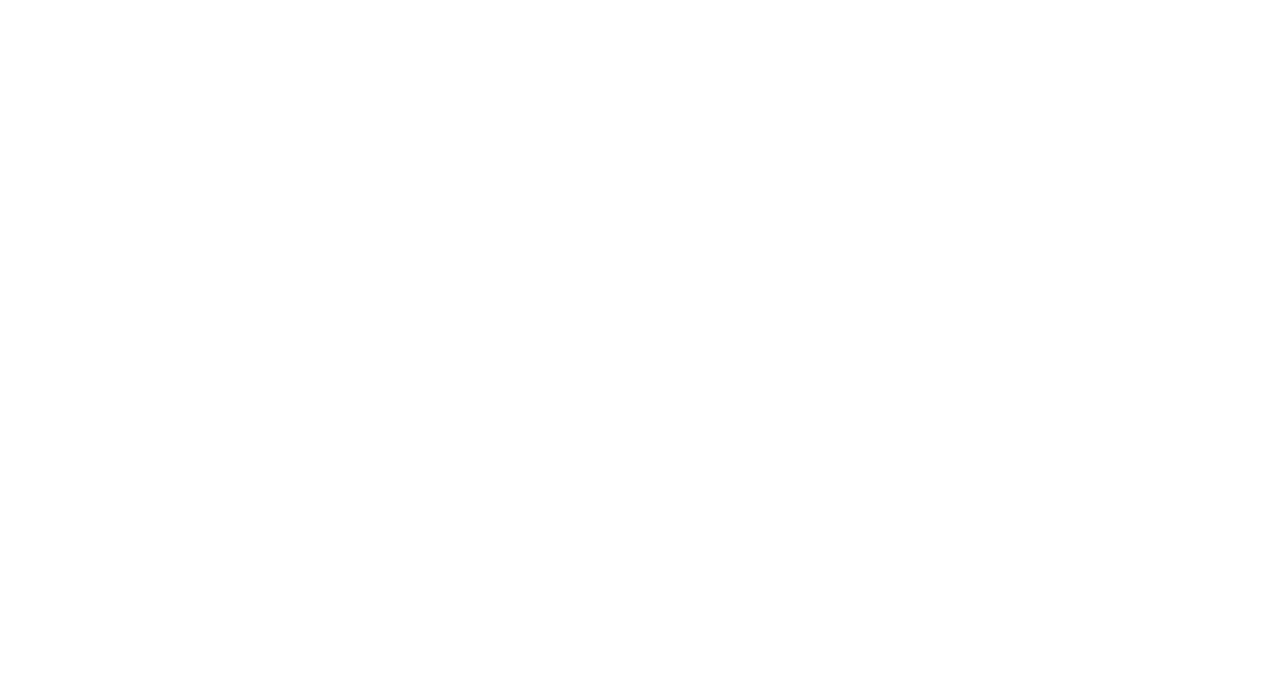
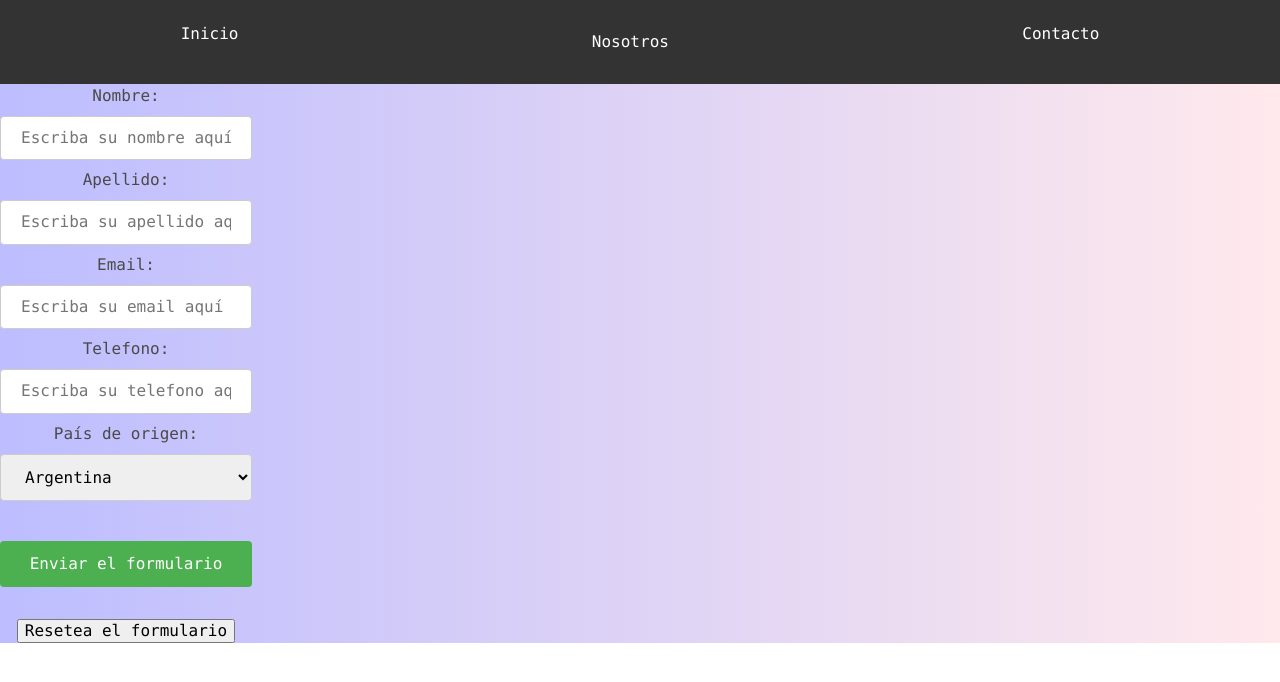
Before and after one commit to EmaOtero/Proyecto-Final-codo-a-codo, a plain HTML site: page contacto.html in a window 1280 px wide. Drawn offline with Linux system fonts and the light colour scheme.

Commit message:
Cambio de prueba

```diff
--- a/brand.html
+++ b/brand.html
@@ -8,7 +8,8 @@
     <link rel="stylesheet" href="css/bulma.min.css">
     <link rel="stylesheet" href="css/material-design-iconic-font.css">
     <link rel="stylesheet" href="css/styles.css">
-    <title>Document</title>
+    <link rel="shortcut icon" href="favicon.ico" type="image/x-icon">
+    <title>Proyecto Final Codo a Codo</title>
 </head>
 
 <body>
@@ -23,7 +24,7 @@
             </li>
 
             <li class="navbar-top-item">
-                <a href="index.html" class="navbar-top-links">Contacto</a>
+                <a href="contacto.html" class="navbar-top-links">Contacto</a>
             </li>
         </ul>
         </nav>
--- a/contacto.html
+++ b/contacto.html
@@ -0,0 +1,171 @@
+<!DOCTYPE html>
+<html lang="en">
+<head>
+        <meta charset="UTF-8">
+        <meta name="viewport" content="width=device-width, initial-scale=1.0">
+        <meta http-equiv="X-UA-Compatible" content="ie=edge">
+        <link rel="stylesheet" href="css/bulma.min.css">
+        <link rel="stylesheet" href="css/material-design-iconic-font.css">
+        <link rel="stylesheet" href="css/styles.css">
+        <link rel="shortcut icon" href="favicon.ico" type="image/x-icon">
+        <title>Proyecto Final Codo a Codo</title>
+        <style>
+            body {
+                font-family: "Lucida Console", "Courier New", monospace;
+                background: linear-gradient(to right, rgb(189, 189, 255), rgb(255, 233, 236));
+                padding: 0;
+                margin: 0;
+            }
+
+            header {
+                text-align: center;
+            }
+
+            ul {
+                list-style-type: none;
+                margin: 0;
+                padding: 0;
+                overflow: hidden;
+                background-color: #333;
+            }
+
+            li {
+                float: left;
+            }
+
+            li a {
+                display: block;
+                color: white;
+                text-align: center;
+                padding: 14px 16px;
+                text-decoration: none;
+            }
+
+            li a:hover:not(.active) {
+                background-color: #111;
+            }
+
+            .active {
+                background-color: #04AA6D;
+            }
+
+            h1 {
+                background-color: black;
+                padding: 10px;
+                margin: 0;
+                color: #92a4ff;
+            }
+
+            input[type=text],
+            input[type=email],
+            textarea,
+            select {
+                width: 100%;
+                padding: 12px 20px;
+                margin: 8px 0;
+                display: inline-block;
+                border: 1px solid #ccc;
+                border-radius: 4px;
+                box-sizing: border-box;
+            }
+
+            input[type=submit] {
+                width: 100%;
+                background-color: #4CAF50;
+                color: white;
+                padding: 14px 20px;
+                margin: 8px 0;
+                border: none;
+                border-radius: 4px;
+                cursor: pointer;
+            }
+
+            input[type=submit]:hover {
+                background-color: #45a049;
+            }
+
+            div.contenedor-formulario {
+                border-radius: 5px;
+                background-color: #f2f2f2;
+                padding: 20px;
+            }
+            .footer {
+                background-color: #333;
+                color: #FFF;
+                padding: 10px;
+                text-align: center;
+                clear: both;
+            }
+        </style>
+
+</head>
+
+<body>
+
+    <header>
+        <nav class="navbar-top">
+            <ul class="navbar-top-ul">
+                <li class="navbar-top-item">
+                    <a href="login.html" class="navbar-top-links">Inicio</a>
+                </li>
+            <ul class="navbar-top-ul">
+                <li class="navbar-top-item">
+                    <a href="index.html" class="navbar-top-links">Nosotros</a>
+                </li>
+            </ul>
+                <li class="navbar-top-item">
+                    <a href="contacto.html" class="navbar-top-links">Contacto</a>
+                </li>
+            </ul>
+
+        </nav>
+        <nav class="navbar">
+            <header class="nabvar-mobile is-size-5-mobile">
+                <a class="navbar-mobile-link has-text-white" href="#" id="btn-mobile"><i class="zmdi zmdi-menu"></i></a>
+                <a class="navbar-mobile-link has-text-white" href="index.html">Active Clothing</a>
+            </header>
+
+    <div>
+        <form>
+            <label for="nombre">Nombre:</label>
+            <input type="text" id="nombre" name="nombre" placeholder="Escriba su nombre aquí" required [a-zA-Z]>
+            <label for="apellido">Apellido:</label>
+            <input type="text" id="apellido" name="apellido" placeholder="Escriba su apellido aquí" required [a-zA-Z]>
+            <label for="mail">Email:</label>
+            <input type="email" id="mail" name="mail" placeholder="Escriba su email aquí" required>
+            <label for="telefono">Telefono:</label>
+            <input type="text" id="telefono" name="telefono" placeholder="Escriba su telefono aquí" required [0-9]>
+            <label for="país">País de origen:</label>
+            <select name="país">
+            <optgroup label="América Latina"> <!--para agrupar las opciones se usa optgroup-->
+                <option value="Argentina" selected="selected">Argentina</option>
+                <option value="Mexico">Mexico</option>
+                <option value="Uruguay">Uruguay</option>
+                <option value="Colombia">Colombia</option>
+                <option value="Chile">Chile</option>
+                <option value="Brasil">Brasil</option>
+                <option value="Perú">Perú</option>
+                <option value="Bolivia">Bolivia</option>
+            </optgroup>
+            <optgroup label="Europa">
+                <option value="España">España</option>
+                <option value="Francia">Francia</option>
+                <option value="Rusia">Rusia</option>
+                <option value="Italia">Italia</option>
+                <option value="Rumania">Rumania</option>
+                <option value="Inglaterra">Inglaterra</option>
+            </optgroup>
+            </select>
+            <br>
+            <br>
+            <input type="submit" value="Enviar el formulario">
+            <br>
+            <br>
+            <input type="reset" value="Resetea el formulario">
+            <br>
+        </form>
+    </div>
+
+
+</body>
+</html>
```
Also changed, not shown: index.html (+3 -3 lines), login.html (+1 -1 lines), producto.html (+2 -1 lines).
